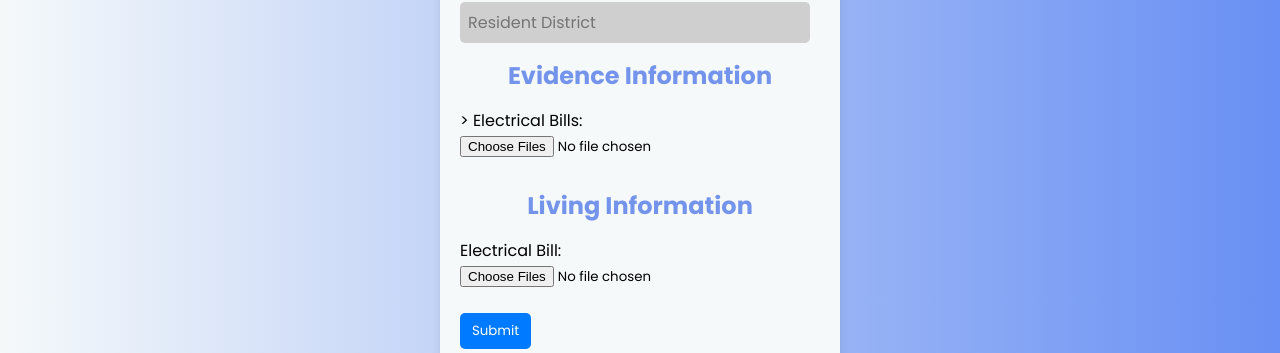
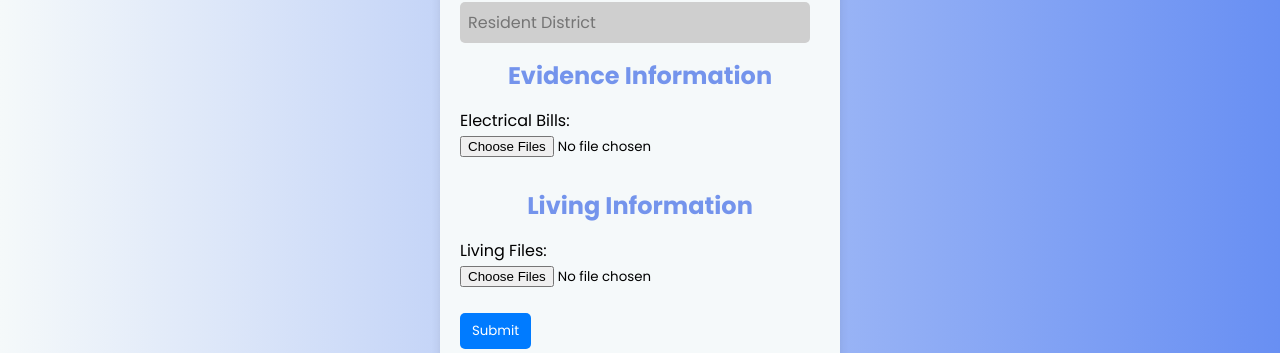
Before and after one commit to MenukaSankalpa/School, a PHP site: page /parent/information.php in a window 1280 px wide. Shown: the part 1223-1576 px from the top of the page. Run offline with PHP 8.4, Linux system fonts and the light colour scheme; the visitor is signed in with stand-in values (Sample User, id 1); some web fonts are replaced.

```diff
--- a/parent/information.php
+++ b/parent/information.php
@@ -82,12 +82,12 @@ if(!isset($_SESSION['user_id'])){
       <input type="text" name="spouse_district" placeholder="Resident District" >
     </div>
 
-    <h2>Evidence Information</h2>>
+    <h2>Evidence Information</h2>
     <label>Electrical Bills: </label>
     <input type="file" name="ebill[]" multiple><br><br>
 
     <h2>Living Information</h2>
-    <label>Electrical Bill: </label>
+    <label>Living Files: </label>
     <input type="file" name="lbill[]" multiple><br><br>
 
     <button type="submit">Submit</button>
```
